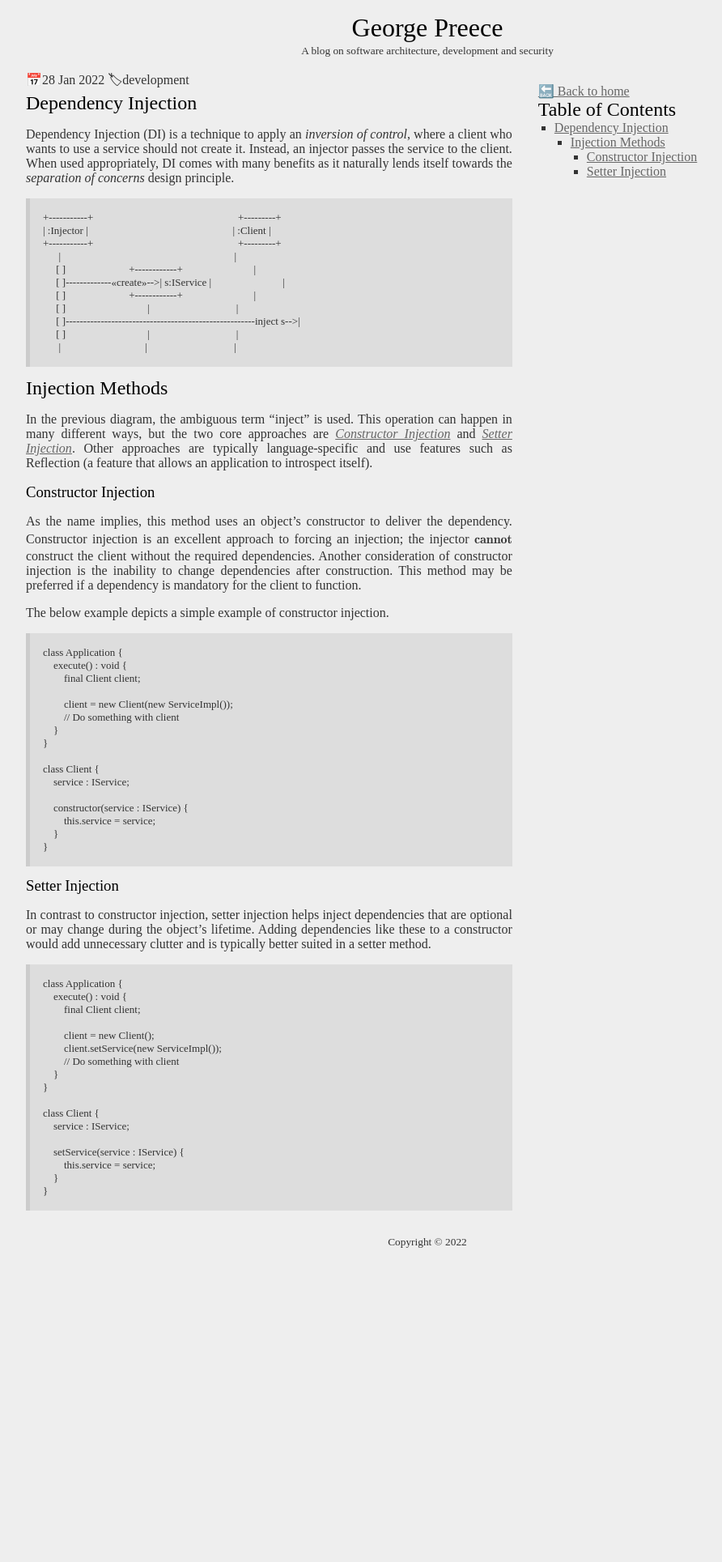
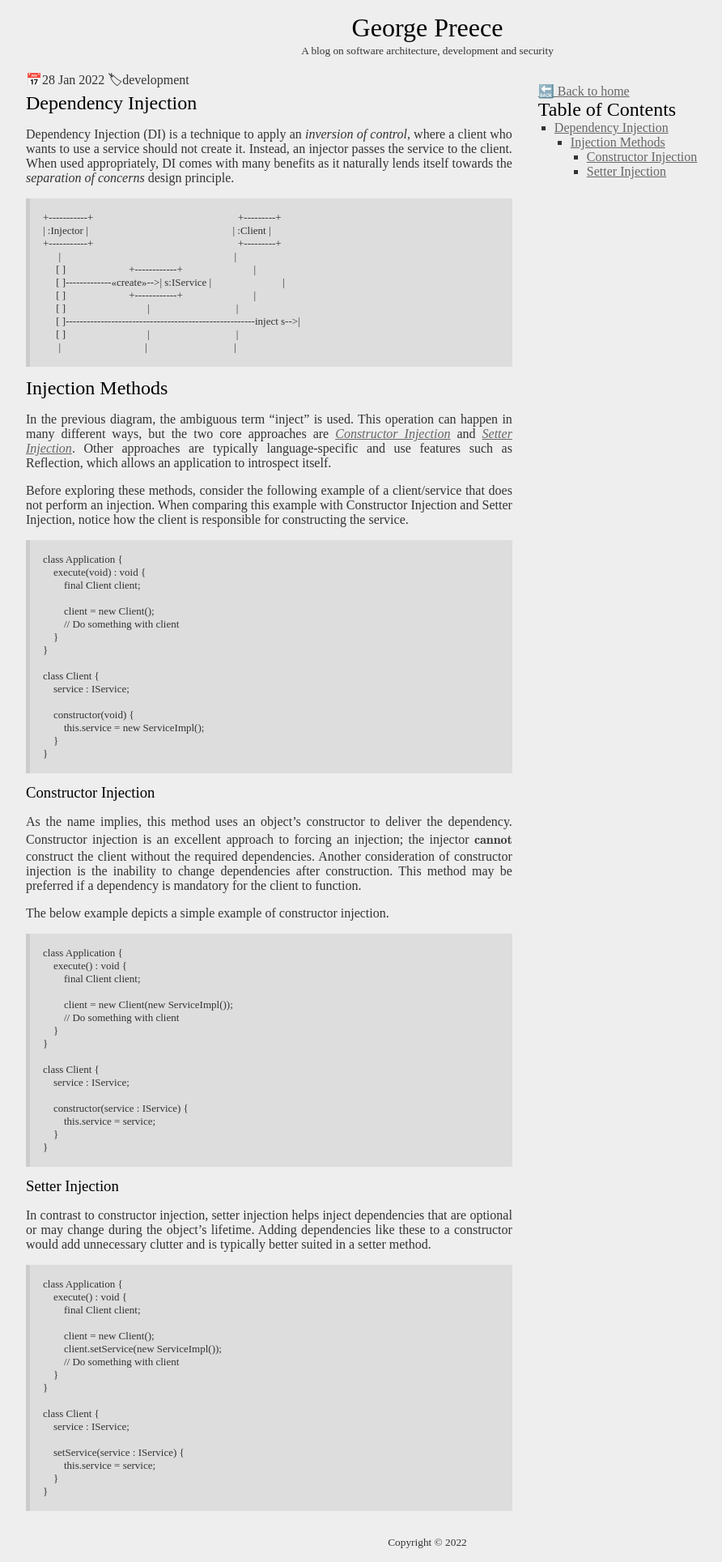
Before and after one commit to GeorgePreece/GeorgePreece.github.io, a Jekyll site: the page built from _posts/2022-01-28-dependency-injection.md, in a window 1280 px wide. Shown: the whole page at 81% size, without its empty margins (112-1004 px from the left). Built offline with Jekyll 4.4.1, drawn with Linux system fonts in a browser that asks for light colours; some web fonts are replaced; before the commit the page ends 1558 px from its top, so only the background shows below that.

Commit message:
Update Injection Methods section

````diff
--- a/_posts/2022-01-28-dependency-injection.md
+++ b/_posts/2022-01-28-dependency-injection.md
@@ -27,7 +27,28 @@ Dependency Injection (DI) is a technique to apply an _inversion of control_, whe
 ```
 
 ## Injection Methods
-In the previous diagram, the ambiguous term "inject" is used. This operation can happen in many different ways, but the two core approaches are [_Constructor Injection_](#constructor-injection) and [_Setter Injection_](#setter-injection). Other approaches are typically language-specific and use features such as Reflection (a feature that allows an application to introspect itself).
+In the previous diagram, the ambiguous term "inject" is used. This operation can happen in many different ways, but the two core approaches are [_Constructor Injection_](#constructor-injection) and [_Setter Injection_](#setter-injection). Other approaches are typically language-specific and use features such as Reflection, which allows an application to introspect itself.
+
+Before exploring these methods, consider the following example of a client/service that does not perform an injection. When comparing this example with Constructor Injection and Setter Injection, notice how the client is responsible for constructing the service.
+
+```
+class Application {
+    execute(void) : void {
+        final Client client;
+
+        client = new Client();
+        // Do something with client
+    }
+}
+
+class Client {
+    service : IService;
+
+    constructor(void) {
+        this.service = new ServiceImpl();
+    }
+}
+```
 
 ### Constructor Injection
 As the name implies, this method uses an object's constructor to deliver the dependency. Constructor injection is an excellent approach to forcing an injection; the injector **cannot** construct the client without the required dependencies. Another consideration of constructor injection is the inability to change dependencies after construction. This method may be preferred if a dependency is mandatory for the client to function.
````
